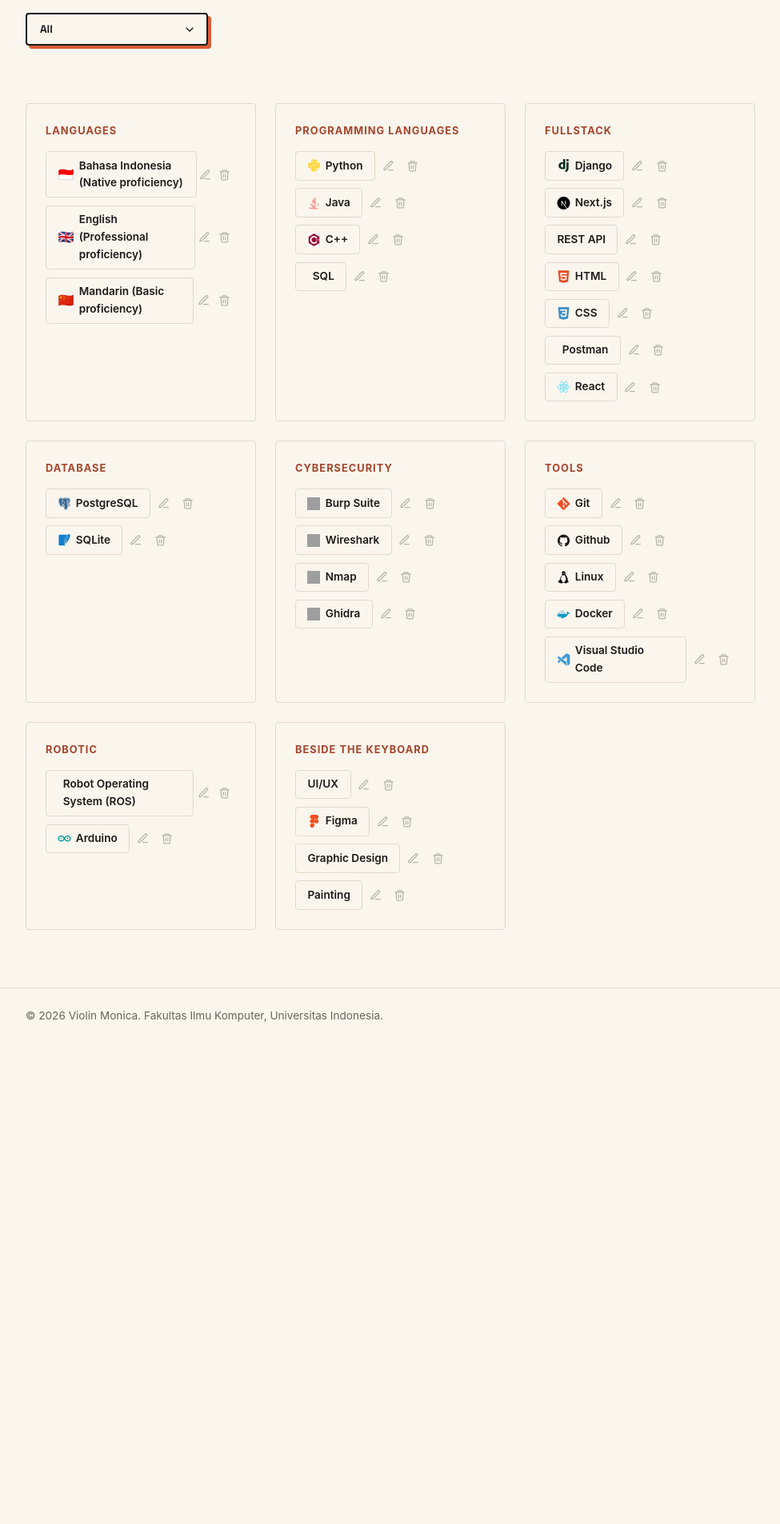
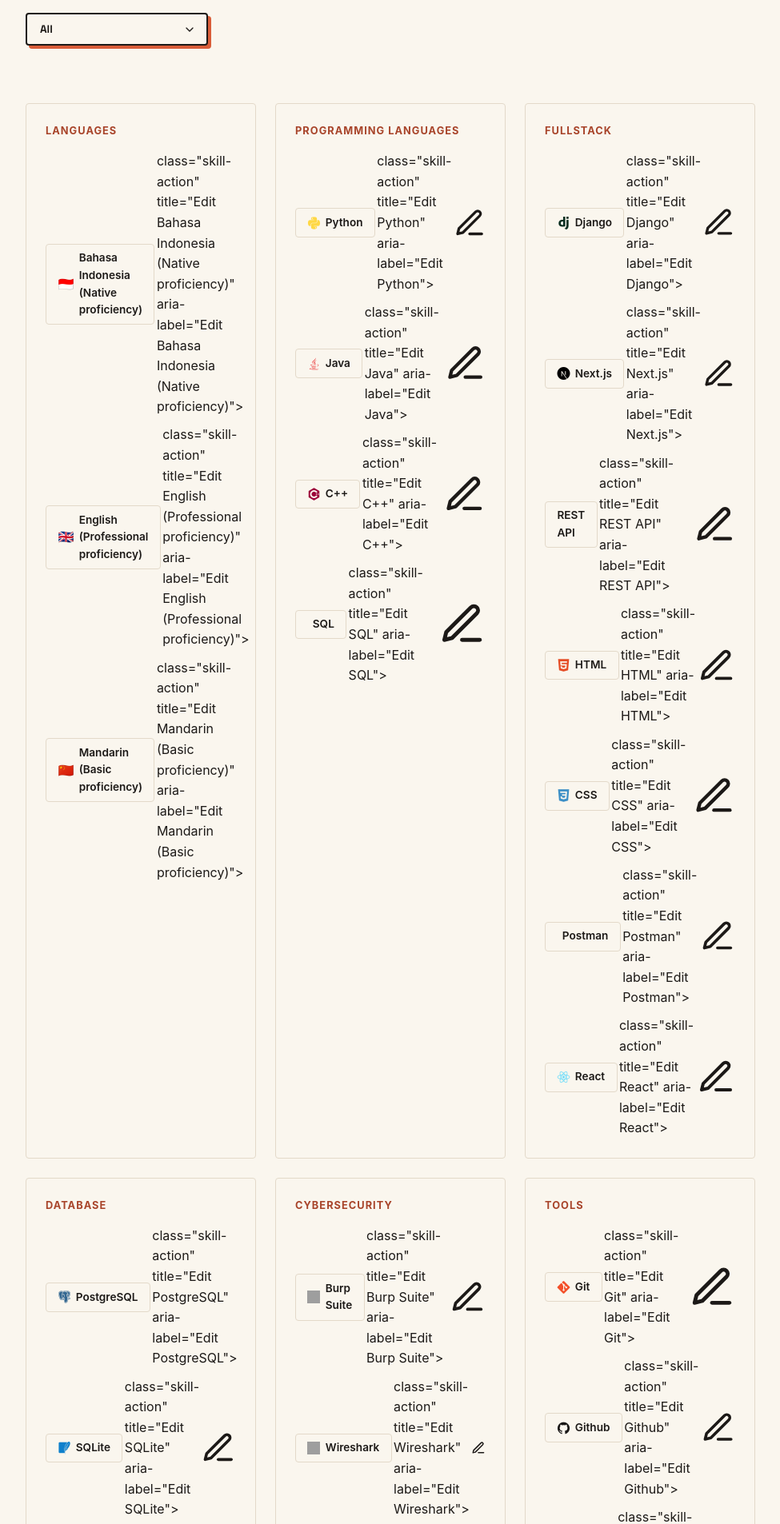
Before and after one commit to ViolinMonica/portfolio, a Django app: page /skills/ in a window 1280 px wide. Shown: the part 241-2147 px from the top of the page at 80% size, without its empty margins (152-1127 px from the left). Before the commit the page ends 1519 px from the top, so only its background shows below. Run offline with Django 5.2, Linux system fonts and the light colour scheme; data comes from the database, SQL or seed files in the repository; data that the repository does not hold is empty; grey boxes are pictures that could not be loaded.

Commit message:
feat(skills): hide edit and delete controls from users without permission

```diff
--- a/templates/skill.html
+++ b/templates/skill.html
@@ -36,7 +36,9 @@
                         {% if user.is_authenticated %}
                         {% include "components/skill_star.html" with skill=skill %}
                         {% endif %}
-                        <a href="{% url 'main:edit_skill' skill.id %}"
+                        {% if perms.main.change_skill %}
+                        <a href="{% url 'main:edit_skill' skill.id %}"></a>
+                        {% endif %}
                         class="skill-action"
                         title="Edit {{ skill.name }}"
                         aria-label="Edit {{ skill.name }}">
@@ -47,10 +49,8 @@
                         <path d="M16.5 3.5a2.12 2.12 0 0 1 3 3L7 19l-4 1 1-4Z" />
                     </svg>
                 </a>
-                <form method="post"
-                action="{% url 'main:delete_skill' skill.id %}"
-                class="skill-action-form"
-                onsubmit="return confirm('Hapus {{ skill.name|escapejs }}?');">
+                {% if perms.main.delete_skill %}
+                <form method="post" action="{% url 'main:delete_skill' skill.id %}" class="skill-action-form" onsubmit="return confirm('Hapus {{ skill.name|escapejs }}?');">
                     {% csrf_token %}
                     <button type="submit"
                     class="skill-action skill-action--danger"
@@ -66,6 +66,7 @@
                 </svg>
             </button>
         </form>
+        {% endif %}
     </div>
     {% empty %}
     <p class="empty-state">Belum ada skill di kategori ini.</p>
```
Lines whose indentation alone changed are shown as unchanged.
